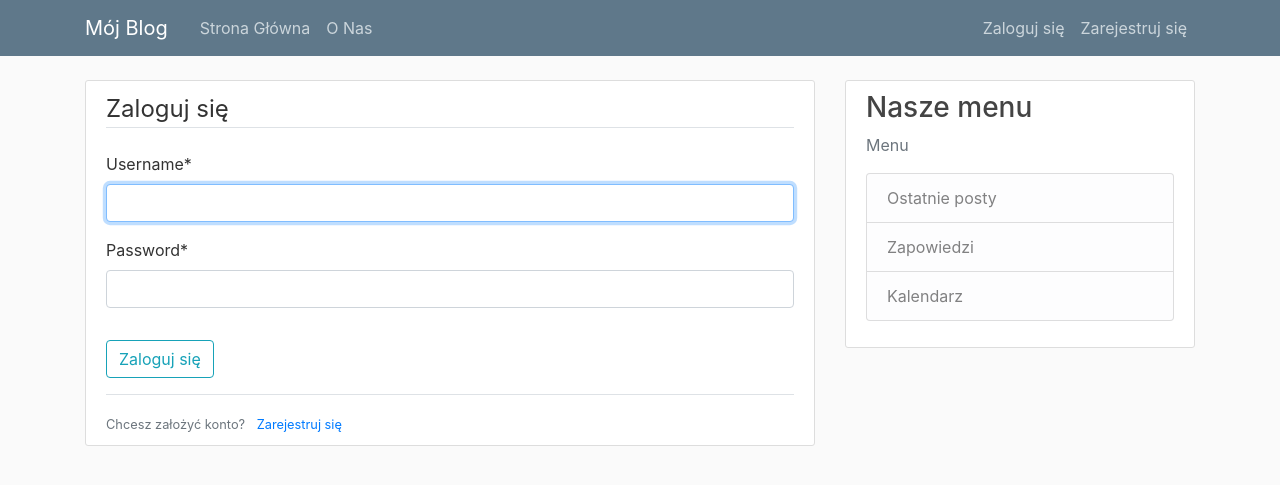
After one commit to pawelkuznik/django_project, a Django app: page /login/ in a window 1280 px wide. The commit adds this page. Shown: the top 485 px of the page. Run offline with Django 3.2, Linux system fonts and the light colour scheme; some libraries are stand-ins or nearby versions.

Commit message:
Add login/register/profile feature

```diff
--- a/blog/templates/blog/base.html
+++ b/blog/templates/blog/base.html
@@ -33,8 +33,13 @@
                 </div>
                 <!-- Navbar Right Side -->
                 <div class="navbar-nav">
-                    <a class="nav-item nav-link" href="#">Zaloguj się</a>
-                    <a class="nav-item nav-link" href="#">Zarejestruj się</a>
+                    {% if user.is_authenticated %}
+                        <a class="nav-item nav-link" href="{% url 'profile' %}">Profil</a>
+                        <a class="nav-item nav-link" href="{% url 'logout' %}">Wyloguj się</a>
+                    {% else %}
+                        <a class="nav-item nav-link" href="{% url 'login' %}">Zaloguj się</a>
+                        <a class="nav-item nav-link" href="{% url 'register' %}">Zarejestruj się</a>
+                    {%endif %}
                 </div>
                 </div>
             </div>
--- a/django_project/settings.py
+++ b/django_project/settings.py
@@ -123,3 +123,7 @@ USE_TZ = True
 STATIC_URL = '/static/'
 
 CRISPY_TEMPLATE_PACK = 'bootstrap4'
+
+LOGIN_REDIRECT_URL = 'blog-home'
+
+LOGIN_URL = 'login'
--- a/django_project/urls.py
+++ b/django_project/urls.py
@@ -14,11 +14,15 @@ Including another URLconf
     2. Add a URL to urlpatterns:  path('blog/', include('blog.urls'))
 """
 from django.contrib import admin
+from django.contrib.auth import views as auth_views
 from django.urls import path, include
 from users import views as user_views
 
 urlpatterns = [
     path('admin/', admin.site.urls),
     path('register/', user_views.register, name='register'),
+    path('profile/', user_views.profile, name='profile'),
+    path('login/', auth_views.LoginView.as_view(template_name='users/login.html'), name='login'),
+    path('logout/', auth_views.LogoutView.as_view(template_name='users/logout.html'), name='logout'),
     path('', include('blog.urls')),
 ]
--- /dev/null
+++ b/users/templates/users/login.html
@@ -0,0 +1,21 @@
+{% extends "blog/base.html" %}
+{% load crispy_forms_tags %}
+{% block content %}
+    <div class="content-section">
+        <form method="POST">
+            {% csrf_token %}
+            <fieldset class="form-group">
+                <legend class="border-bottom mb-4">Zaloguj się</legend>
+                {{ form|crispy }}
+            </fieldset>
+            <div class="form-group">
+                <button class="btn btn-outline-info" type="submit">Zaloguj się</button>
+            </div>
+        </form>
+        <div class="border-top pt-3">
+            <small class="text-muted">
+               Chcesz założyć konto? <a class="ml-2" href="{% url 'register' %}">Zarejestruj się</a>
+            </small>
+        </div>
+    </div>
+{% endblock content %}
--- /dev/null
+++ b/users/templates/users/profile.html
@@ -0,0 +1,5 @@
+{% extends "blog/base.html" %}
+{% load crispy_forms_tags %}
+{% block content %}
+   <h1> {{ user.username }}</h1>
+{% endblock content %}
```
Also changed, not shown: users/templates/users/logout.html (added, +9 -0 lines), users/views.py (+7 -2 lines), db.sqlite3.
